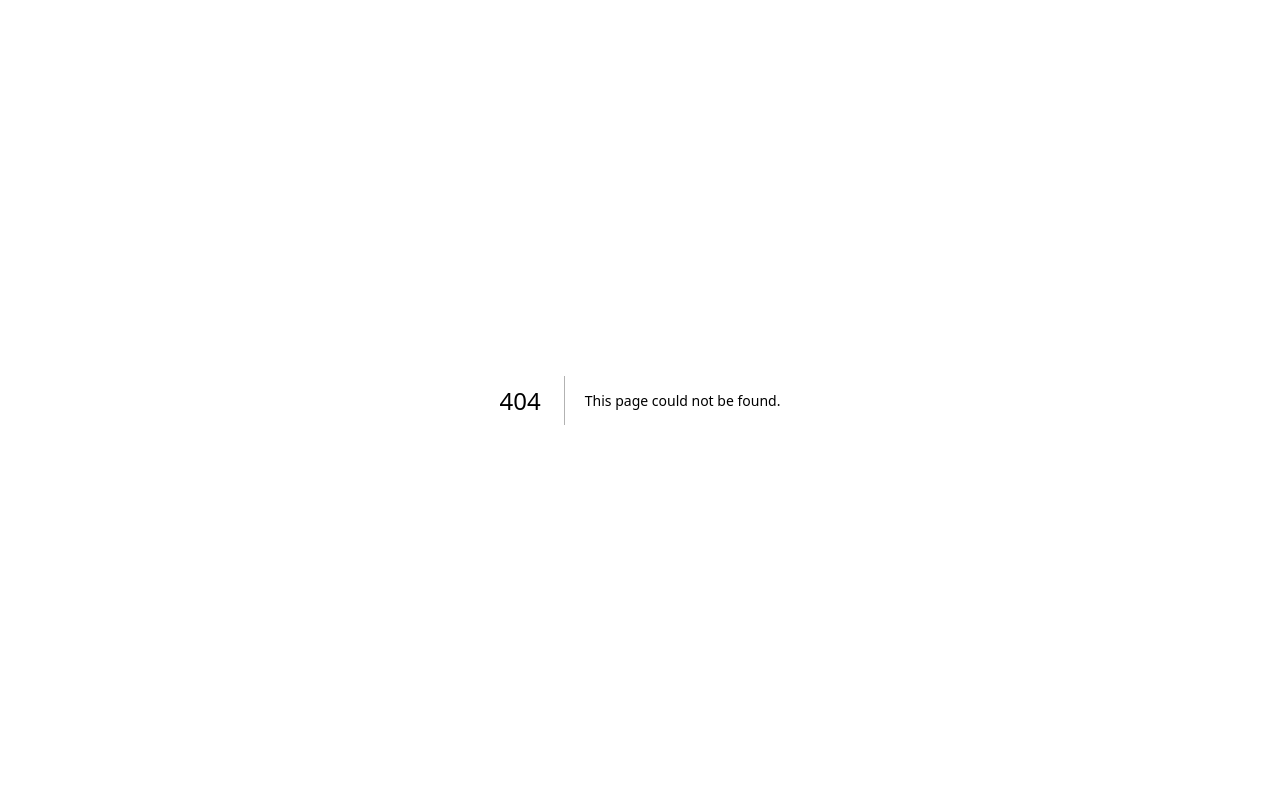
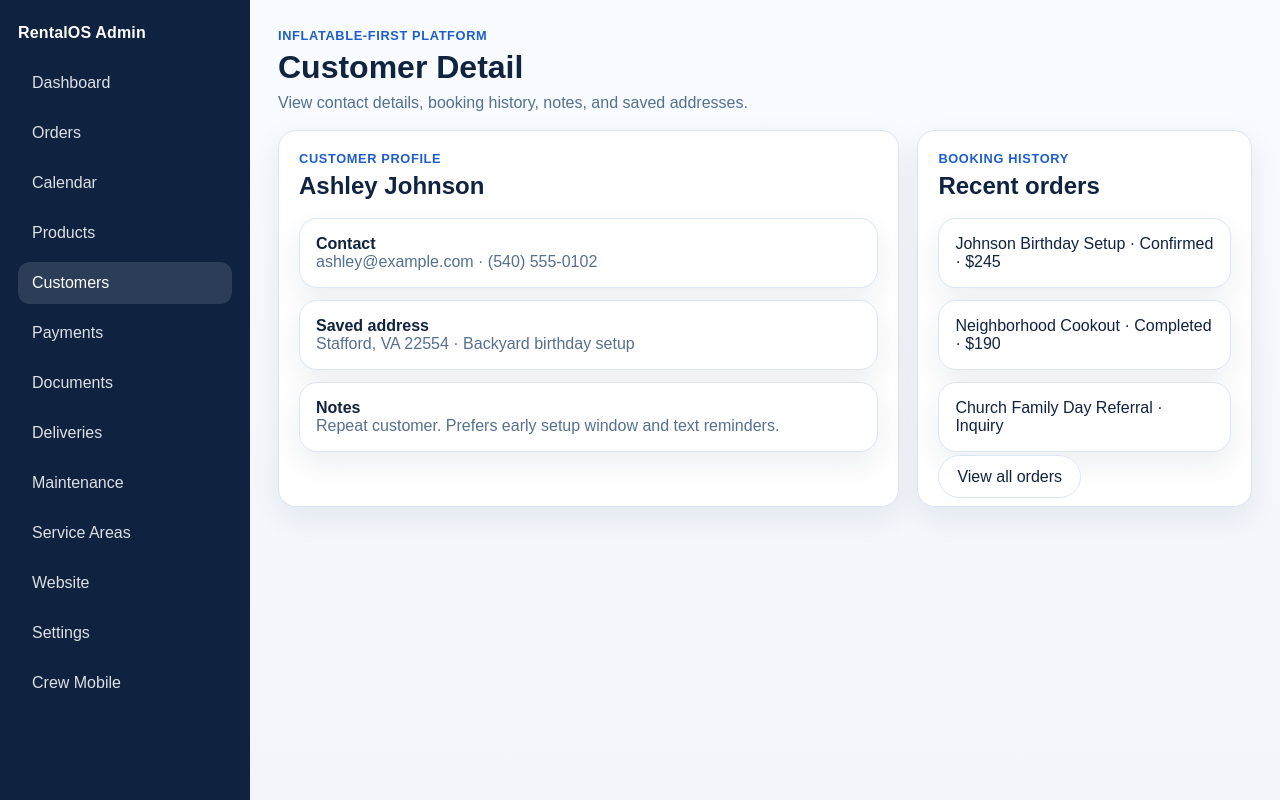
Before and after one commit to kkoly10/rental-software, a Next.js app: page /dashboard/customers/1 in a window 1280 px wide. Before the commit this address had no page. Built offline with nearby package versions, Linux system fonts and the light colour scheme.

Commit message:
Create page.tsx

```diff
--- /dev/null
+++ b/app/dashboard/customers/[id]/page.tsx
@@ -0,0 +1,57 @@
+import Link from "next/link";
+import { DashboardShell } from "@/components/layout/dashboard-shell";
+
+export default function CustomerDetailPage() {
+  return (
+    <DashboardShell
+      title="Customer Detail"
+      description="View contact details, booking history, notes, and saved addresses."
+    >
+      <div className="dashboard-grid">
+        <section className="panel">
+          <div className="section-header">
+            <div>
+              <div className="kicker">Customer profile</div>
+              <h2 style={{ margin: "6px 0 0" }}>Ashley Johnson</h2>
+            </div>
+          </div>
+          <div className="list">
+            <div className="order-card">
+              <strong>Contact</strong>
+              <div className="muted">ashley@example.com · (540) 555-0102</div>
+            </div>
+            <div className="order-card">
+              <strong>Saved address</strong>
+              <div className="muted">Stafford, VA 22554 · Backyard birthday setup</div>
+            </div>
+            <div className="order-card">
+              <strong>Notes</strong>
+              <div className="muted">
+                Repeat customer. Prefers early setup window and text reminders.
+              </div>
+            </div>
+          </div>
+        </section>
+
+        <aside className="panel">
+          <div className="section-header">
+            <div>
+              <div className="kicker">Booking history</div>
+              <h2 style={{ margin: "6px 0 0" }}>Recent orders</h2>
+            </div>
+          </div>
+          <div className="list">
+            <div className="order-card">Johnson Birthday Setup · Confirmed · $245</div>
+            <div className="order-card">Neighborhood Cookout · Completed · $190</div>
+            <div className="order-card">Church Family Day Referral · Inquiry</div>
+          </div>
+          <div style={{ marginTop: 16 }}>
+            <Link href="/dashboard/orders" className="secondary-btn">
+              View all orders
+            </Link>
+          </div>
+        </aside>
+      </div>
+    </DashboardShell>
+  );
+}
```
